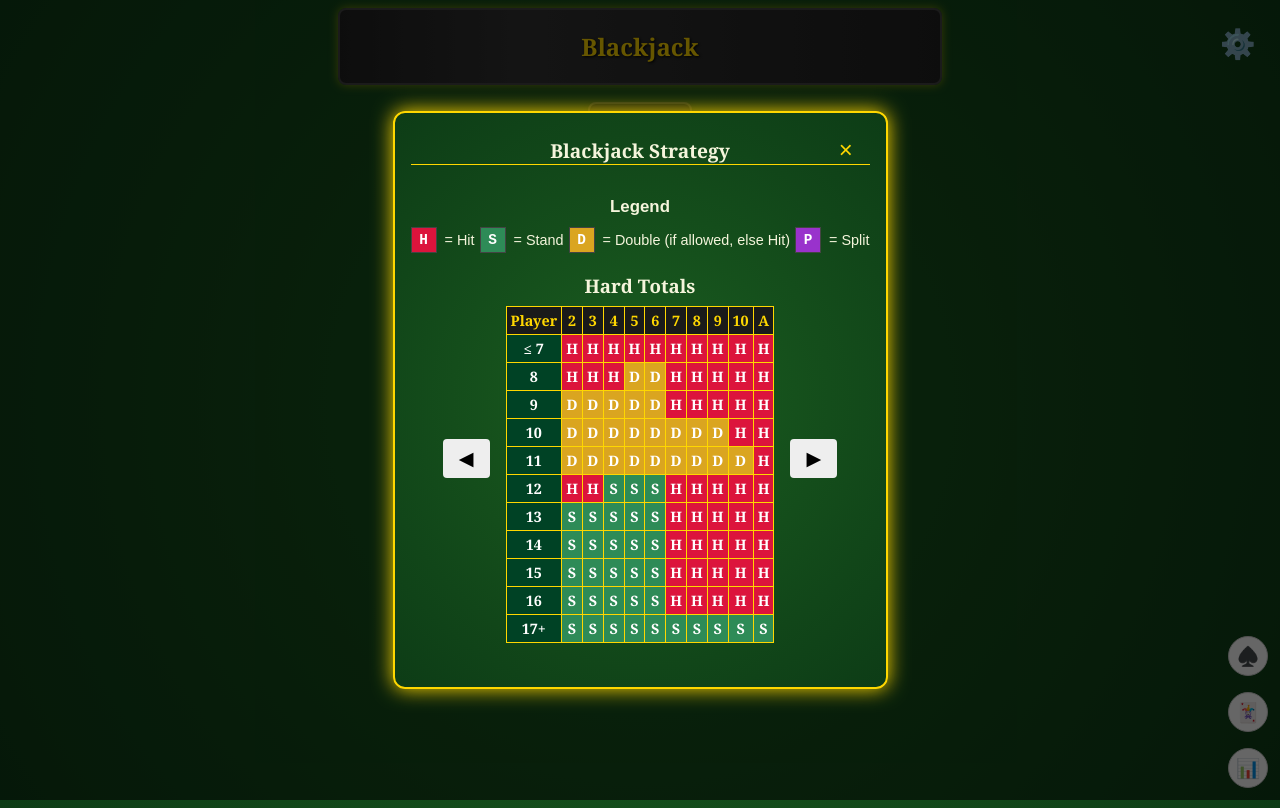
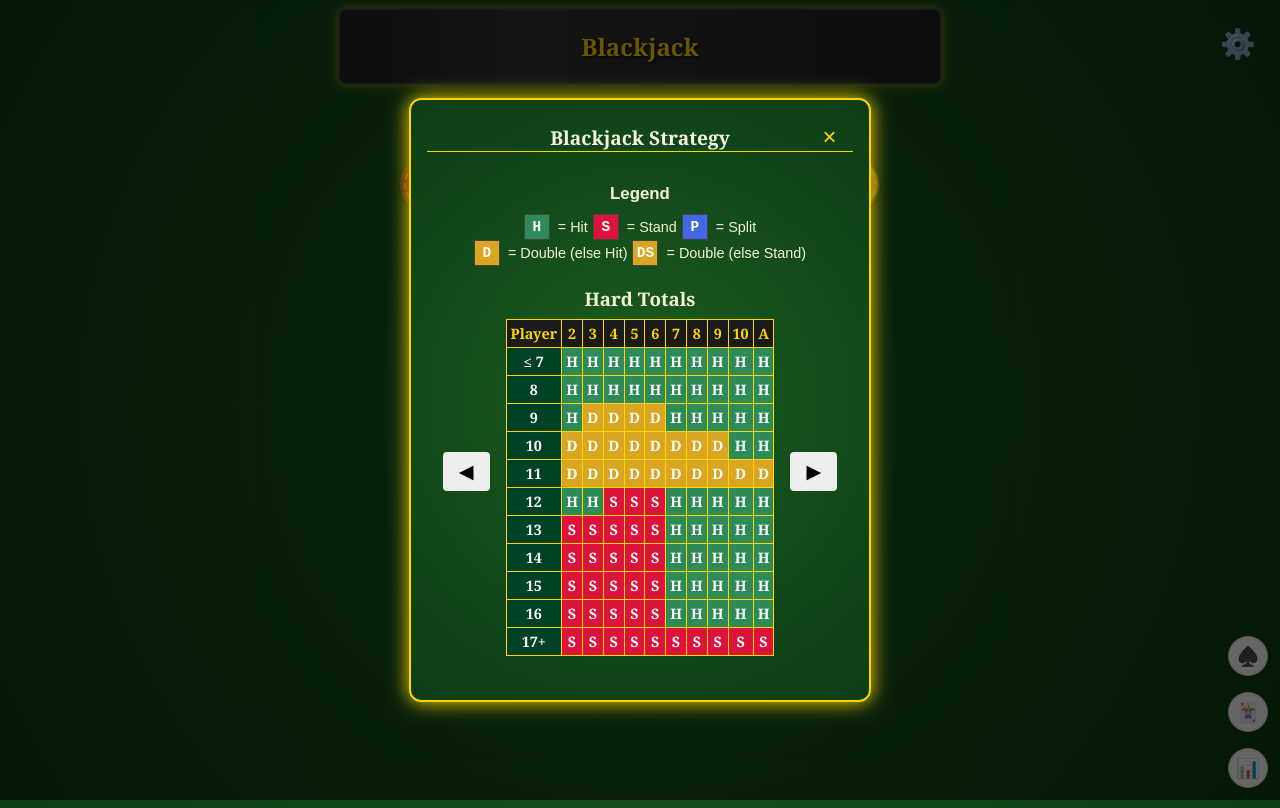
Before and after one commit to milaud/blackjack, a React (Create React App) app: page / in a window 1280 px wide. Both pictures are taken after a click on the button "♠️". Built offline with nearby package versions, Linux system fonts and the light colour scheme.

Commit message:
fix book for accuracy

```diff
--- a/src/components/BookModal/Book.css
+++ b/src/components/BookModal/Book.css
@@ -117,7 +117,7 @@ td {
 .H {
   /* background-color: #f88;
   color: black; */
-  background-color: crimson;
+  background-color: seagreen;
   color: #fff;
   /* font-weight: bold; */
 }
@@ -126,14 +126,14 @@ td {
 .S {
   /* background-color: #ff8;
   color: black; */
-  background-color: seagreen;
+  background-color: crimson;
     color: #fff;
   /* font-weight: bold; */
 
 }
 
 /* Double - Green */
-.D {
+.D, .DS {
   /* background-color: #8f8;
   color: black; */
   background-color: goldenrod;
@@ -146,7 +146,8 @@ td {
 .P {
   /* background-color: #88f;
   color: black; */
-  background-color: darkorchid;
+  /* background-color: darkorchid; */
+  background-color: royalblue;
   color: #fff;
   /* font-weight: bold; */
 }
--- a/src/components/BookModal/Book.jsx
+++ b/src/components/BookModal/Book.jsx
@@ -40,12 +40,17 @@ const StrategySection = ({ title, data, rowLabelPrefix, customOrder }) => {
 const Legend = () => (
     <div className="legend">
         <h3>Legend</h3>
-        <ul>
-            <li><span className="legend-box H">H</span> = Hit</li>
-            <li><span className="legend-box S">S</span> = Stand</li>
-            <li><span className="legend-box D">D</span> = Double (if allowed, else Hit)</li>
-            <li><span className="legend-box P">P</span> = Split</li>
-        </ul>
+        <div>
+            <ul>
+                <li><span className="legend-box H">H</span> = Hit</li>
+                <li><span className="legend-box S">S</span> = Stand</li>
+                <li><span className="legend-box P">P</span> = Split</li>
+            </ul>
+            <ul>
+                <li><span className="legend-box D">D</span> = Double (else Hit)</li>
+                <li><span className="legend-box D">DS</span> = Double (else Stand)</li>
+            </ul>
+        </div>
     </div>
 );
 
@@ -62,7 +67,7 @@ const BlackjackTable = ({ cards, initialIndex = 0 }) => {
 
     const softOrder = Object.keys(basicStrategyTable.soft).sort((a, b) => {
         const parse = v => {
-            if (v === 'A,19+') return 100; // Put at end
+            if (v === 'A,20+') return 100; // Put at end
             return parseInt(v);
         };
         return parse(a) - parse(b);
--- a/src/utils/book.js
+++ b/src/utils/book.js
@@ -6,10 +6,10 @@ export const basicStrategyTable = {
     // Values: suggested action (H=Hit, S=Stand, D=Double if allowed else Hit, P=Split)
     hard: {
         '≤ 7': ['H','H','H','H','H','H','H','H','H','H'],
-        8: ['H', 'H', 'H', 'D', 'D', 'H', 'H', 'H', 'H', 'H'],
-        9: ['D', 'D', 'D', 'D', 'D', 'H', 'H', 'H', 'H', 'H'],
+        8: ['H', 'H', 'H', 'H', 'H', 'H', 'H', 'H', 'H', 'H'],
+        9: ['H', 'D', 'D', 'D', 'D', 'H', 'H', 'H', 'H', 'H'],
         10: ['D', 'D', 'D', 'D', 'D', 'D', 'D', 'D', 'H', 'H'],
-        11: ['D', 'D', 'D', 'D', 'D', 'D', 'D', 'D', 'D', 'H'],
+        11: ['D', 'D', 'D', 'D', 'D', 'D', 'D', 'D', 'D', 'D'],
         12: ['H', 'H', 'S', 'S', 'S', 'H', 'H', 'H', 'H', 'H'],
         13: ['S', 'S', 'S', 'S', 'S', 'H', 'H', 'H', 'H', 'H'],
         14: ['S', 'S', 'S', 'S', 'S', 'H', 'H', 'H', 'H', 'H'],
@@ -25,8 +25,9 @@ export const basicStrategyTable = {
         15: ['H', 'H', 'D', 'D', 'D', 'H', 'H', 'H', 'H', 'H'], // A,4
         16: ['H', 'H', 'D', 'D', 'D', 'H', 'H', 'H', 'H', 'H'], // A,5
         17: ['H', 'D', 'D', 'D', 'D', 'H', 'H', 'H', 'H', 'H'], // A,6
-        18: ['S', 'D', 'D', 'D', 'D', 'S', 'S', 'H', 'H', 'H'], // A,7
-        "19+": ['S', 'S', 'S', 'S', 'S', 'S', 'S', 'S', 'S', 'S'], // A,8
+        18: ['DS', 'DS', 'DS', 'DS', 'DS', 'S', 'S', 'H', 'H', 'H'], // A,7
+        19: ['S', 'S', 'S', 'S', 'DS', 'S', 'S', 'S', 'S', 'S'], // A,8
+        "20+": ['S', 'S', 'S', 'S', 'S', 'S', 'S', 'S', 'S', 'S'], // A,9+
     },
 
     // Pairs
@@ -36,7 +37,7 @@ export const basicStrategyTable = {
         4: ['H', 'H', 'H', 'P', 'P', 'H', 'H', 'H', 'H', 'H'], // Pair of 4s
         5: ['D', 'D', 'D', 'D', 'D', 'D', 'D', 'D', 'H', 'H'], // Pair of 5s (treat as 10)
         6: ['P', 'P', 'P', 'P', 'P', 'H', 'H', 'H', 'H', 'H'], // Pair of 6s
-        7: ['P', 'P', 'P', 'P', 'P', 'P', 'H', 'H', 'S', 'H'], // Pair of 7s
+        7: ['P', 'P', 'P', 'P', 'P', 'P', 'H', 'H', 'H', 'H'], // Pair of 7s
         8: ['P', 'P', 'P', 'P', 'P', 'P', 'P', 'P', 'P', 'P'], // Pair of 8s
         9: ['P', 'P', 'P', 'P', 'P', 'S', 'P', 'P', 'S', 'S'], // Pair of 9s
         10: ['S', 'S', 'S', 'S', 'S', 'S', 'S', 'S', 'S', 'S'], // Pair of 10s
@@ -107,6 +108,7 @@ function actionName(letter) {
         case 'H': return 'Hit';
         case 'S': return 'Stand';
         case 'D': return 'Double Down if allowed, otherwise Hit';
+        case 'DS': return 'Double Down if allowed, otherwise Stand';
         case 'P': return 'Split';
         default: return 'Unknown action';
     }
```
